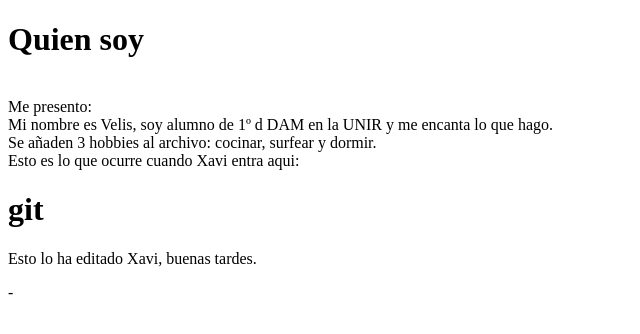
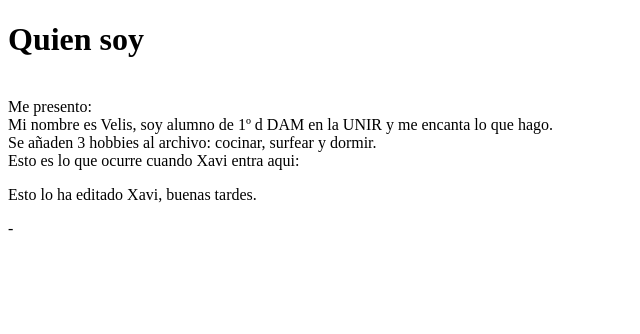
Before and after one commit to Velis-imo/Repo1Actividad1, a plain HTML site: page Velislav_Krassenov.html in a window 1280 px wide. Shown: the whole page, without its empty margins (0-640 px from the left). Drawn offline with Linux system fonts and the light colour scheme.

Commit message:
Update archivo Velis

```diff
--- a/Velislav_Krassenov.html
+++ b/Velislav_Krassenov.html
@@ -11,7 +11,6 @@
     <br>Mi nombre es Velis, soy alumno de 1º d DAM en la UNIR y me encanta lo que hago.
     <br>Se añaden 3 hobbies al archivo: cocinar, surfear y dormir.
     <br>Esto es lo que ocurre cuando Xavi entra aqui:
-    <h1>git</h1>
 
     <p>Esto lo ha editado Xavi, buenas tardes.</p>
 
```
